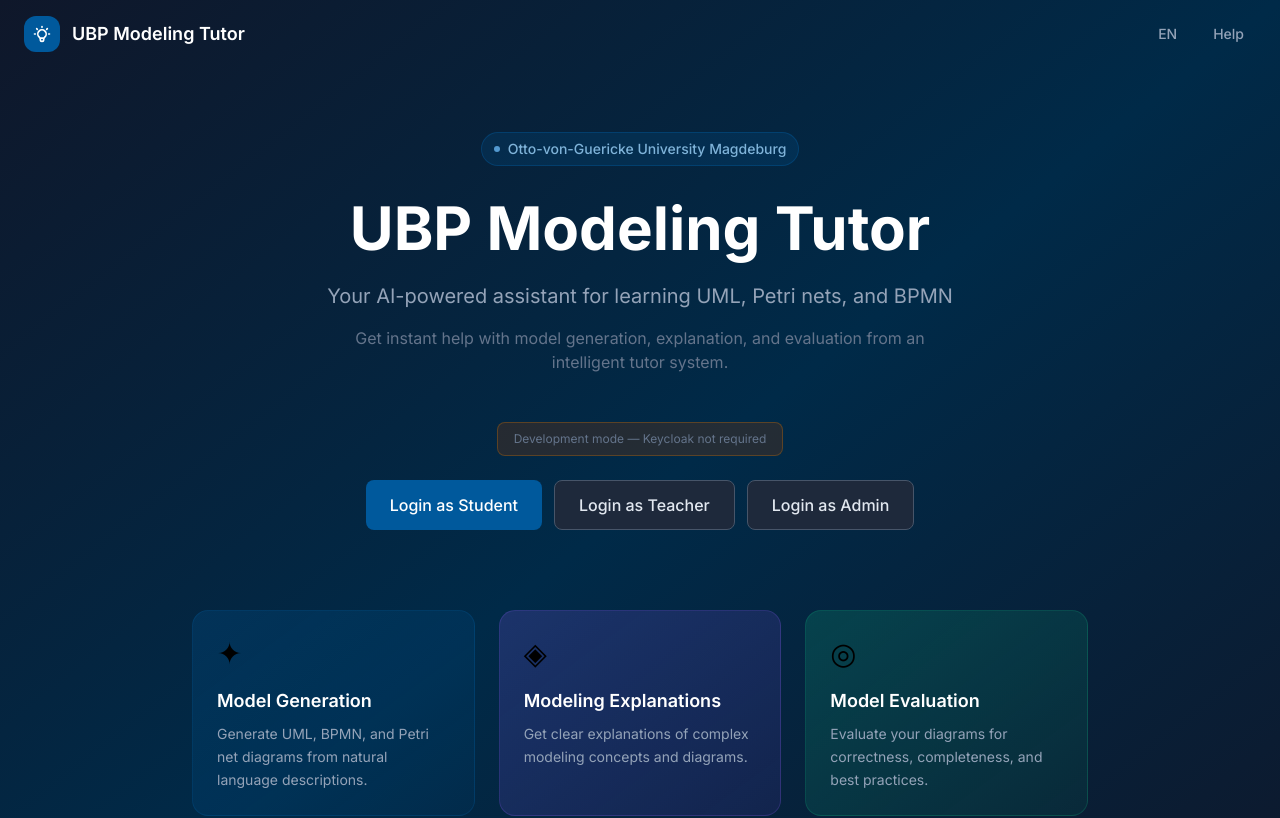
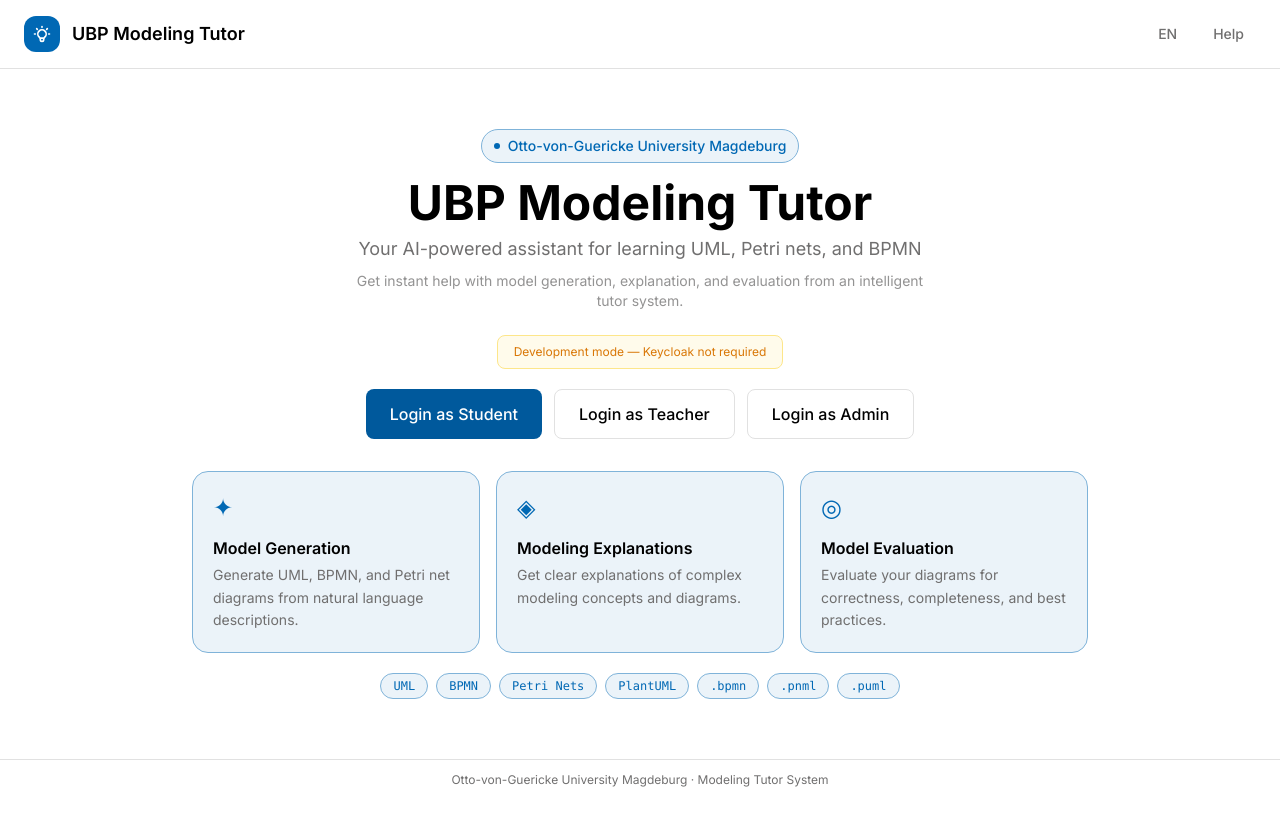
Before and after one commit to hnnh-g/UBP-Tutor-Frontend, an Angular app: page / in a window 1280 px wide. Shown: the top 818 px of the page. Built offline with nearby package versions, Linux system fonts and the light colour scheme.

Commit message:
update color scheme

```diff
--- a/src/app/components/chat/message-list/message-list.html
+++ b/src/app/components/chat/message-list/message-list.html
@@ -9,17 +9,17 @@
             d="M9.663 17h4.673M12 3v1m6.364 1.636l-.707.707M21 12h-1M4 12H3m3.343-5.657l-.707-.707m2.828 9.9a5 5 0 117.072 0l-.548.547A3.374 3.374 0 0014 18.469V19a2 2 0 11-4 0v-.531c0-.895-.356-1.754-.988-2.386l-.548-.547z"/>
         </svg>
       </div>
-      <h3 class="text-lg font-semibold text-slate-800 mb-2">
+      <h3 class="text-lg font-semibold text-neutral-900 mb-2">
         {{ translation.t().tutor.emptyState.title }}
       </h3>
-      <p class="text-sm text-slate-500 max-w-sm">
+      <p class="text-sm text-neutral-500 max-w-sm">
         {{ translation.t().tutor.emptyState.subtitle }}
       </p>
 
       <!-- Suggestion chips -->
       <div class="mt-6 flex flex-wrap gap-2 justify-center max-w-lg">
         @for (suggestion of translation.t().tutor.emptyState.suggestions; track suggestion) {
-          <span class="text-xs px-3 py-1.5 bg-white border border-slate-200 rounded-full text-slate-600 shadow-sm">
+          <span class="text-xs px-3 py-1.5 bg-brand-50 border border-brand-200 rounded-full text-brand-600 shadow-sm">
             {{ suggestion }}
           </span>
         }
--- a/src/app/pages/welcome/welcome.html
+++ b/src/app/pages/welcome/welcome.html
@@ -1,26 +1,26 @@
-<div class="min-h-screen bg-gradient-to-br from-slate-900 via-brand-900 to-slate-900 flex flex-col">
+<div class="h-screen flex flex-col overflow-hidden" style="background: #ffffff;">
 
   <!-- Header -->
-  <header class="px-6 py-4 flex items-center justify-between">
+  <header class="px-6 py-4 flex items-center justify-between border-b border-neutral-200 flex-shrink-0">
     <div class="flex items-center gap-3">
-      <div class="w-9 h-9 bg-brand-600 rounded-xl flex items-center justify-center">
+      <div class="w-9 h-9 rounded-xl flex items-center justify-center bg-brand-500">
         <svg class="w-5 h-5 text-white" fill="none" stroke="currentColor" viewBox="0 0 24 24">
           <path stroke-linecap="round" stroke-linejoin="round" stroke-width="2"
             d="M9.663 17h4.673M12 3v1m6.364 1.636l-.707.707M21 12h-1M4 12H3m3.343-5.657l-.707-.707m2.828 9.9a5 5 0 117.072 0l-.548.547A3.374 3.374 0 0014 18.469V19a2 2 0 11-4 0v-.531c0-.895-.356-1.754-.988-2.386l-.548-.547z"/>
         </svg>
       </div>
-      <span class="text-white font-semibold text-lg">UBP Modeling Tutor</span>
+      <span class="font-semibold text-lg text-neutral-900">UBP Modeling Tutor</span>
     </div>
     <div class="flex items-center gap-3">
       <button
         (click)="translation.toggle()"
-        class="text-slate-400 hover:text-white text-sm font-medium px-3 py-1.5 rounded-lg hover:bg-white/10 transition-colors uppercase"
+        class="text-neutral-400 hover:text-brand-500 text-sm font-medium px-3 py-1.5 rounded-lg hover:bg-brand-50 transition-colors uppercase"
       >
         {{ translation.language() }}
       </button>
       <a
         routerLink="/help"
-        class="text-slate-400 hover:text-white text-sm font-medium px-3 py-1.5 rounded-lg hover:bg-white/10 transition-colors"
+        class="text-neutral-400 hover:text-brand-500 text-sm font-medium px-3 py-1.5 rounded-lg hover:bg-brand-50 transition-colors"
       >
         {{ translation.t().nav.help }}
       </a>
@@ -28,78 +28,69 @@
   </header>
 
   <!-- Hero -->
-  <main class="flex-1 flex items-center justify-center px-6 py-16">
+  <main class="flex-1 min-h-0 flex items-center justify-center px-6 py-6">
     <div class="max-w-4xl w-full text-center">
 
       <!-- Badge -->
-      <div class="inline-flex items-center gap-2 px-3 py-1.5 bg-brand-600/20 border border-brand-500/30 rounded-full text-brand-300 text-sm font-medium mb-8">
-        <span class="w-1.5 h-1.5 bg-brand-400 rounded-full"></span>
+      <div class="inline-flex items-center gap-2 px-3 py-1.5 bg-brand-50 border border-brand-300 rounded-full text-brand-500 text-sm font-medium mb-4">
+        <span class="w-1.5 h-1.5 bg-brand-500 rounded-full"></span>
         Otto-von-Guericke University Magdeburg
       </div>
 
       <!-- Title -->
-      <h1 class="text-5xl md:text-6xl font-bold text-white mb-6 leading-tight">
+      <h1 class="text-4xl md:text-5xl font-bold text-neutral-900 mb-2 leading-tight">
         {{ translation.t().welcome.title }}
       </h1>
-      <p class="text-xl text-slate-400 mb-4 max-w-2xl mx-auto">
+      <p class="text-lg text-neutral-400 mb-2 max-w-2xl mx-auto">
         {{ translation.t().welcome.subtitle }}
       </p>
-      <p class="text-base text-slate-500 mb-12 max-w-xl mx-auto">
+      <p class="text-sm text-neutral-400 mb-6 max-w-xl mx-auto opacity-75">
         {{ translation.t().welcome.description }}
       </p>
 
       <!-- Login Buttons -->
       <div class="flex flex-col items-center gap-4">
         @if (isMockAuth) {
-          <p class="text-xs text-slate-500 mb-2 bg-amber-900/30 border border-amber-600/30 px-4 py-2 rounded-lg text-amber-400">
+          <p class="text-xs mb-1 bg-amber-50 border border-amber-200 px-4 py-2 rounded-lg text-amber-600">
             Development mode — Keycloak not required
           </p>
           <div class="flex flex-wrap gap-3 justify-center">
-            <button
-              (click)="mockLoginAs('student')"
-              class="btn-primary text-base px-6 py-3"
-            >
+            <button (click)="mockLoginAs('student')" class="btn-primary text-base px-6 py-3">
               Login as Student
             </button>
             <button
               (click)="mockLoginAs('teacher')"
-              class="btn-secondary bg-slate-800 border-slate-600 text-slate-200 hover:bg-slate-700 text-base px-6 py-3"
+              class="btn-secondary text-base px-6 py-3"
             >
               Login as Teacher
             </button>
             <button
               (click)="mockLoginAs('admin')"
-              class="btn-secondary bg-slate-800 border-slate-600 text-slate-200 hover:bg-slate-700 text-base px-6 py-3"
+              class="btn-secondary text-base px-6 py-3"
             >
               Login as Admin
             </button>
           </div>
         } @else {
-          <button
-            (click)="login()"
-            class="btn-primary text-base px-8 py-3"
-          >
+          <button (click)="login()" class="btn-primary text-base px-8 py-3">
             {{ translation.t().welcome.loginButton }}
           </button>
         }
       </div>
 
       <!-- Feature Cards -->
-      <div class="grid md:grid-cols-3 gap-6 mt-20">
+      <div class="grid md:grid-cols-3 gap-4 mt-8">
         @for (feature of [
-          { key: 'generation', icon: '✦', color: 'from-brand-500/20 to-brand-600/10', border: 'border-brand-500/20' },
-          { key: 'questions', icon: '◈', color: 'from-violet-500/20 to-violet-600/10', border: 'border-violet-500/20' },
-          { key: 'evaluation', icon: '◎', color: 'from-emerald-500/20 to-emerald-600/10', border: 'border-emerald-500/20' }
+          { key: 'generation', icon: '✦' },
+          { key: 'questions', icon: '◈' },
+          { key: 'evaluation', icon: '◎' }
         ]; track feature.key) {
-          <div
-            class="p-6 rounded-2xl border bg-gradient-to-br text-left"
-            [class]="feature.color + ' ' + feature.border"
-          >
-            <div class="text-3xl mb-4">{{ feature.icon }}</div>
-            <h3 class="text-white font-semibold text-lg mb-2">
+          <div class="p-5 rounded-2xl border border-brand-300 bg-brand-50 text-left">
+            <div class="text-2xl mb-3 text-brand-500">{{ feature.icon }}</div>
+            <h3 class="text-neutral-900 font-semibold text-base mb-1">
               {{ getFeature(feature.key).title }}
             </h3>
-            <p class="text-slate-400 text-sm leading-relaxed">
+            <p class="text-neutral-400 text-sm leading-relaxed">
               {{ getFeature(feature.key).description }}
             </p>
           </div>
@@ -107,9 +98,9 @@
       </div>
 
       <!-- Supported formats -->
-      <div class="mt-12 flex flex-wrap gap-3 justify-center">
+      <div class="mt-5 flex flex-wrap gap-2 justify-center">
         @for (tag of ['UML', 'BPMN', 'Petri Nets', 'PlantUML', '.bpmn', '.pnml', '.puml']; track tag) {
-          <span class="px-3 py-1 bg-white/5 border border-white/10 rounded-full text-slate-400 text-xs font-mono">
+          <span class="px-3 py-1 bg-brand-50 border border-brand-300 rounded-full text-brand-500 text-xs font-mono">
             {{ tag }}
           </span>
         }
@@ -118,7 +109,7 @@
   </main>
 
   <!-- Footer -->
-  <footer class="text-center py-4 text-slate-600 text-xs">
+  <footer class="text-center py-3 text-neutral-400 text-xs border-t border-neutral-200 flex-shrink-0">
     Otto-von-Guericke University Magdeburg · Modeling Tutor System
   </footer>
 </div>
--- a/src/index.html
+++ b/src/index.html
@@ -17,7 +17,7 @@
       rel="stylesheet"
     />
   </head>
-  <body class="bg-slate-50 h-full">
+  <body class="bg-white h-full">
     <app-root></app-root>
   </body>
 </html>
--- a/src/styles.scss
+++ b/src/styles.scss
@@ -48,11 +48,11 @@
   }
 
   .card {
-    @apply bg-white rounded-xl border border-neutral-200 shadow-sm;
+    @apply bg-brand-50 rounded-xl border border-brand-200 shadow-sm;
   }
 
   .sidebar-link {
-    @apply flex items-center gap-3 px-3 py-2.5 rounded-lg text-neutral-700 text-sm font-medium
+    @apply flex items-center gap-3 px-3 py-2.5 rounded-lg text-brand-100 text-sm font-medium
       hover:bg-brand-600 hover:text-white transition-colors duration-150 cursor-pointer;
 
     &.active {
@@ -78,6 +78,72 @@
     &-amber {
       @apply bg-amber-100 text-amber-700;
     }
+  }
+}
+
+@layer utilities {
+  .bg-slate-50 {
+    background-color: theme('colors.brand.50') !important;
+  }
+
+  .bg-slate-100 {
+    background-color: theme('colors.brand.100') !important;
+  }
+
+  .bg-slate-200 {
+    background-color: theme('colors.brand.200') !important;
+  }
+
+  .bg-slate-300 {
+    background-color: theme('colors.brand.200') !important;
+  }
+
+  .bg-slate-800 {
+    background-color: theme('colors.brand.800') !important;
+  }
+
+  .bg-slate-900 {
+    background-color: theme('colors.brand.900') !important;
+  }
+
+  .text-slate-800 {
+    color: theme('colors.neutral.900') !important;
+  }
+
+  .text-slate-700 {
+    color: theme('colors.neutral.900') !important;
+  }
+
+  .text-slate-600,
+  .text-slate-500,
+  .text-slate-400,
+  .text-slate-300 {
+    color: theme('colors.neutral.400') !important;
+  }
+
+  .border-slate-200 {
+    border-color: theme('colors.brand.200') !important;
+  }
+
+  .border-slate-100 {
+    border-color: theme('colors.brand.100') !important;
+  }
+
+  .border-slate-700 {
+    border-color: theme('colors.brand.700') !important;
+  }
+
+  .hover\:bg-slate-100:hover,
+  .hover\:bg-slate-50:hover {
+    background-color: theme('colors.brand.50') !important;
+  }
+
+  .hover\:bg-slate-200:hover {
+    background-color: theme('colors.brand.100') !important;
+  }
+
+  .hover\:bg-slate-700:hover {
+    background-color: theme('colors.brand.700') !important;
   }
 }
 
```
Also changed, not shown: src/app/components/chat/input-bar/input-bar.html (+8 -8 lines), src/app/components/chat/message-bubble/message-bubble.html (+6 -6 lines), src/app/components/layout/sidebar/sidebar.html (+13 -13 lines), src/app/pages/tutor/tutor.html (+15 -15 lines).
